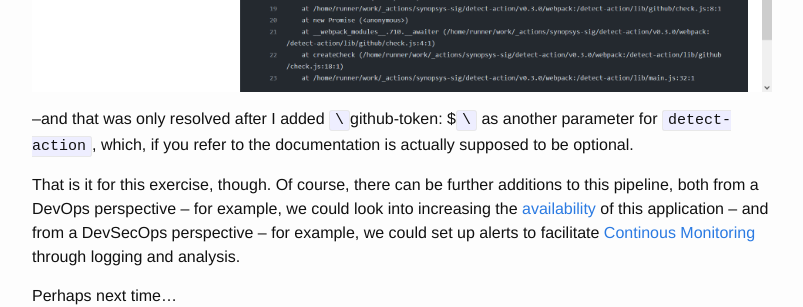
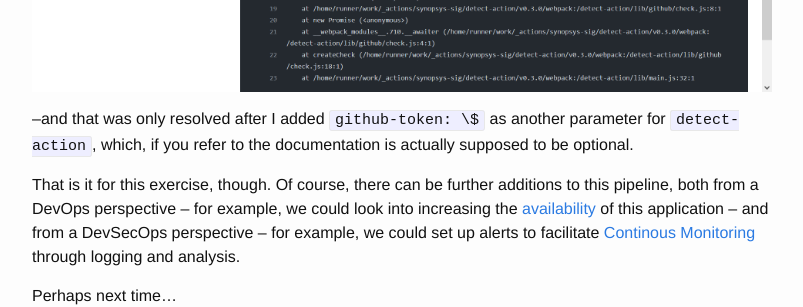
Before and after one commit to thatvirdiguy/thatvirdiguy.github.io, a Jekyll site: the page built from _posts/2023-12-11-an-introduction-to-secure-software-development.md, in a window 1280 px wide and 900 px high, scrolled down 19807 px. Shown: the part 396-703 px from the top of the window, without its empty margins (238-1041 px from the left). Built offline with Jekyll 4.4.1, drawn with Linux system fonts in a browser that asks for light colours; our own code applies the rules of GitHub Pages for plain Markdown files.

```diff
--- a/_posts/2023-12-11-an-introduction-to-secure-software-development.md
+++ b/_posts/2023-12-11-an-introduction-to-secure-software-development.md
@@ -657,7 +657,7 @@ Interesting footnote, though. For the Black Duck workflow, I kept getting the fo
 
 ![Alt text](/images/devsecops/2023-12-11-an-introduction-to-DevSecOps-15.png "black duck error")
 
-–and that was only resolved after I added `\`github-token: ${{ secrets.GITHUB_TOKEN }}`\` as another parameter for `detect-action`, which, if you refer to the documentation is actually supposed to be optional.
+–and that was only resolved after I added `github-token: \${{ secrets.GITHUB_TOKEN \}}` as another parameter for `detect-action`, which, if you refer to the documentation is actually supposed to be optional.
 
 That is it for this exercise, though. Of course, there can be further additions to this pipeline, both from a DevOps perspective – for example, we could look into increasing the [availability](https://kubernetes.io/) of this application – and from a DevSecOps perspective – for example, we could set up alerts to facilitate [Continous Monitoring](https://www.splunk.com/en_us/blog/learn/continuous-monitoring.html) through logging and analysis.
 
```
